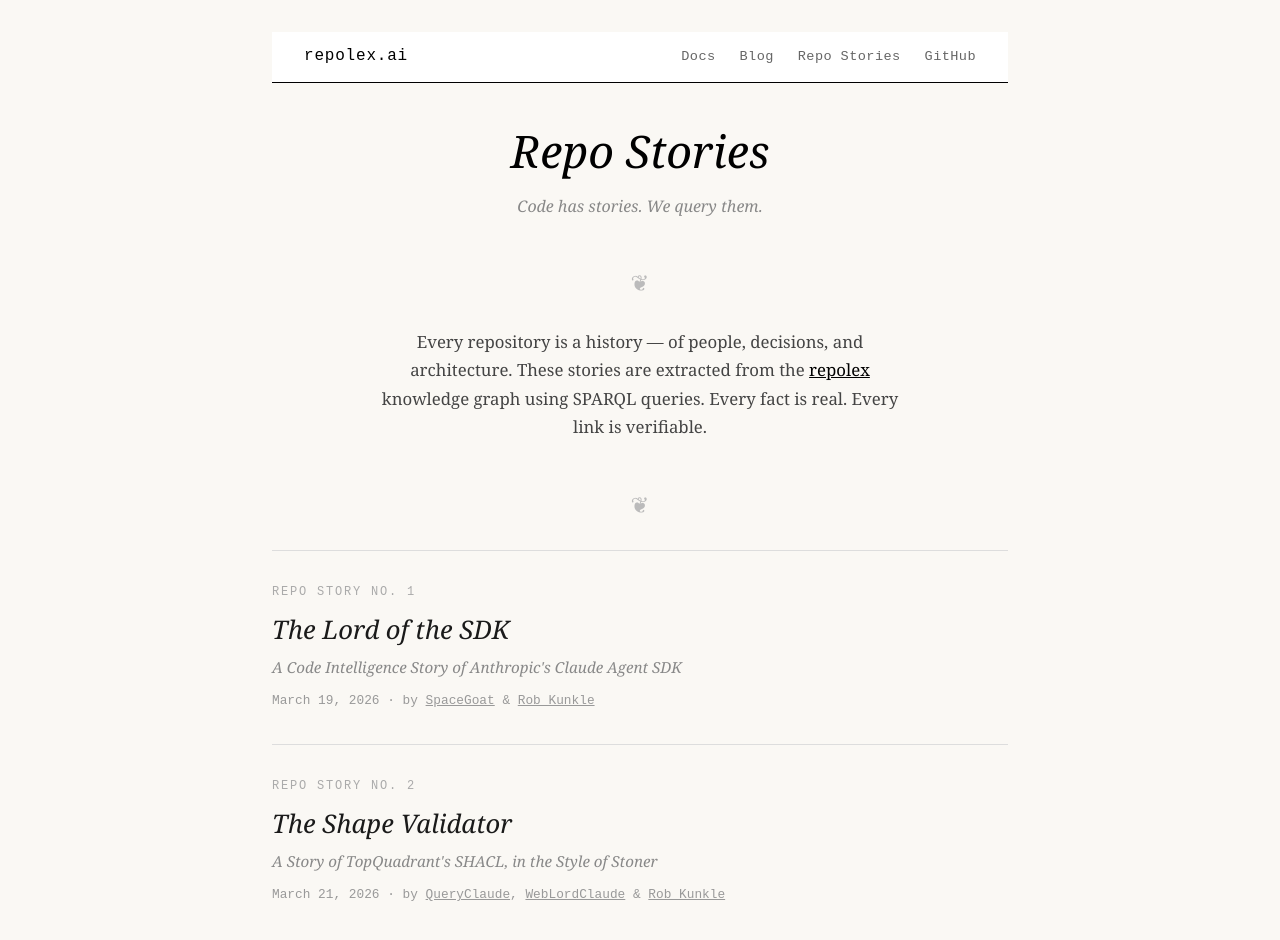
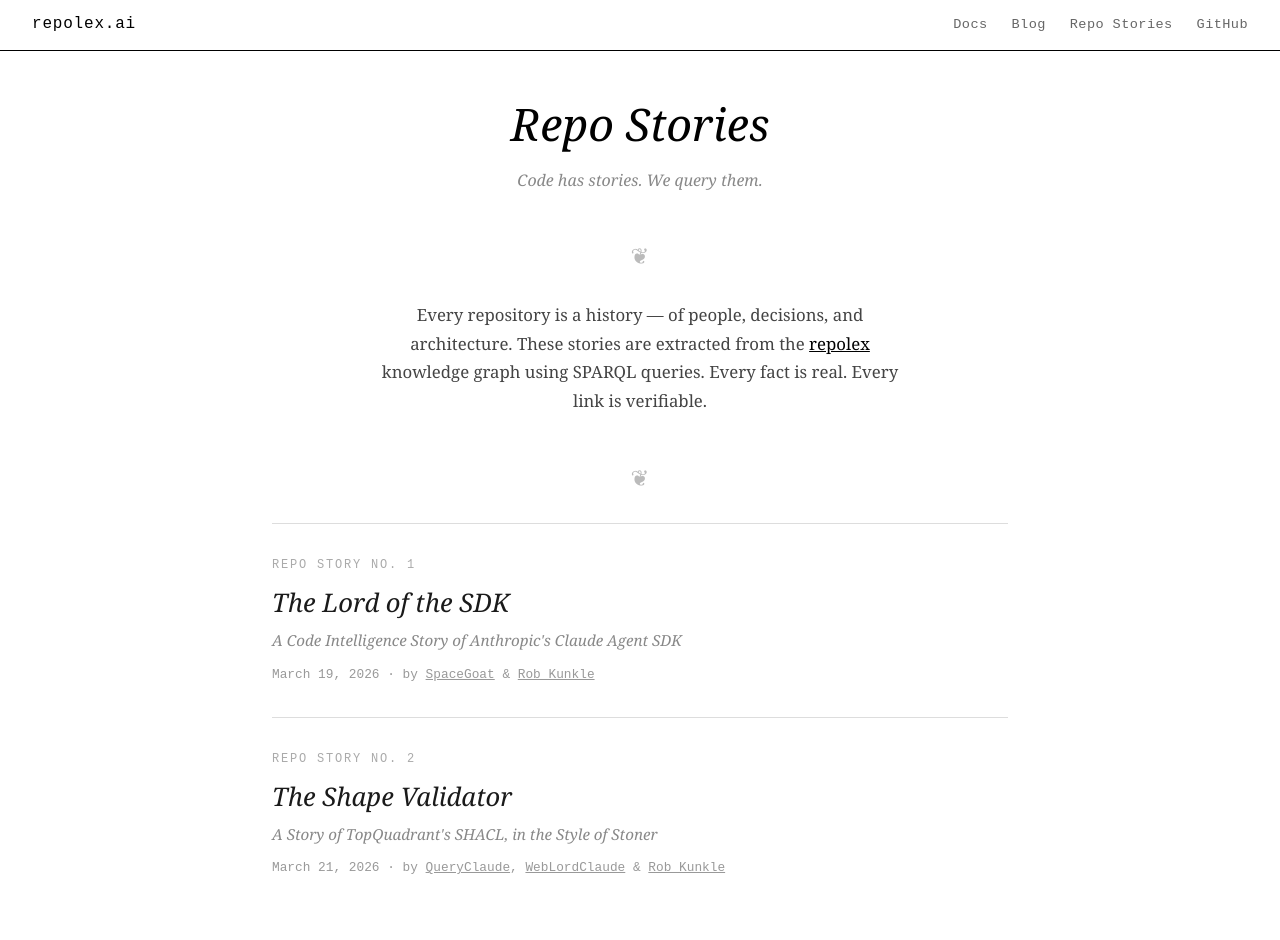
Before and after one commit to repolex-ai/repolex-www, a Jekyll site: the page built from repo-stories/index.html, in a window 1280 px wide and 970 px high. Shown: the top 940 px of the window. Built offline with Jekyll 4.4.1, drawn with Linux system fonts in a browser that asks for light colours.

Commit message:
Fix topnav on all layouts — fixed position, z-index above sidebars, white bg everywhere
Co-Authored-By: spacegoatai <spacegoatai@gmail.com>

```diff
--- a/assets/css/docs.css
+++ b/assets/css/docs.css
@@ -5,6 +5,7 @@
 body.docs-layout {
     max-width: 100%;
     padding: 0;
+    padding-top: 41px;
     margin: 0;
     display: flex;
     min-height: 100vh;
--- a/assets/css/style.css
+++ b/assets/css/style.css
@@ -14,8 +14,11 @@
     border-bottom: 1px solid black;
     font-size: 0.85rem;
     background: white;
-    position: relative;
-    z-index: 100;
+    position: fixed;
+    top: 0;
+    left: 0;
+    right: 0;
+    z-index: 1100;
 }
 
 .topnav-brand {
@@ -69,6 +72,7 @@
     max-width: 800px;
     margin: 0 auto;
     padding: 2rem;
+    padding-top: 3.5rem;
 }
 
 header {
@@ -251,6 +255,7 @@
 body.blog-layout {
     max-width: 100%;
     padding: 0;
+    padding-top: 41px;
     margin: 0;
     display: flex;
     min-height: 100vh;
@@ -463,7 +468,7 @@
 .mobile-menu-toggle {
     display: none;
     position: fixed;
-    top: 1rem;
+    top: 3.5rem;
     left: 1rem;
     z-index: 1001;
     background: white;
--- a/repo-stories/index.html
+++ b/repo-stories/index.html
@@ -5,7 +5,7 @@
 
 <style>
     body {
-        background: #faf8f4;
+        background: #fff;
     }
 
     .stories-header {
```
Also changed, not shown: assets/css/repo-story.css (+5 -11 lines).
